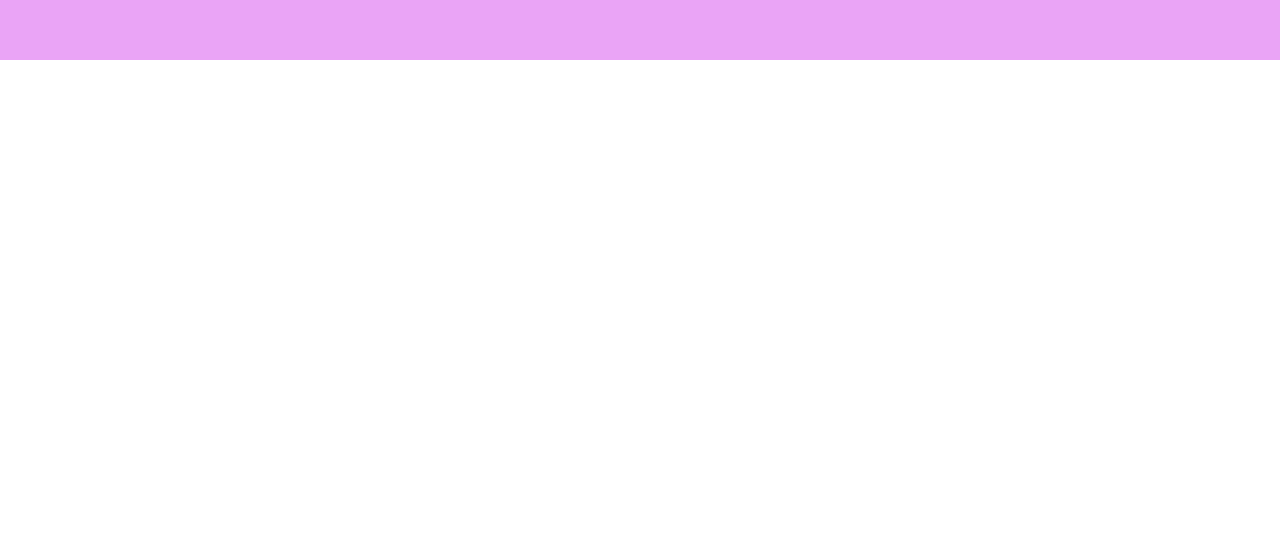
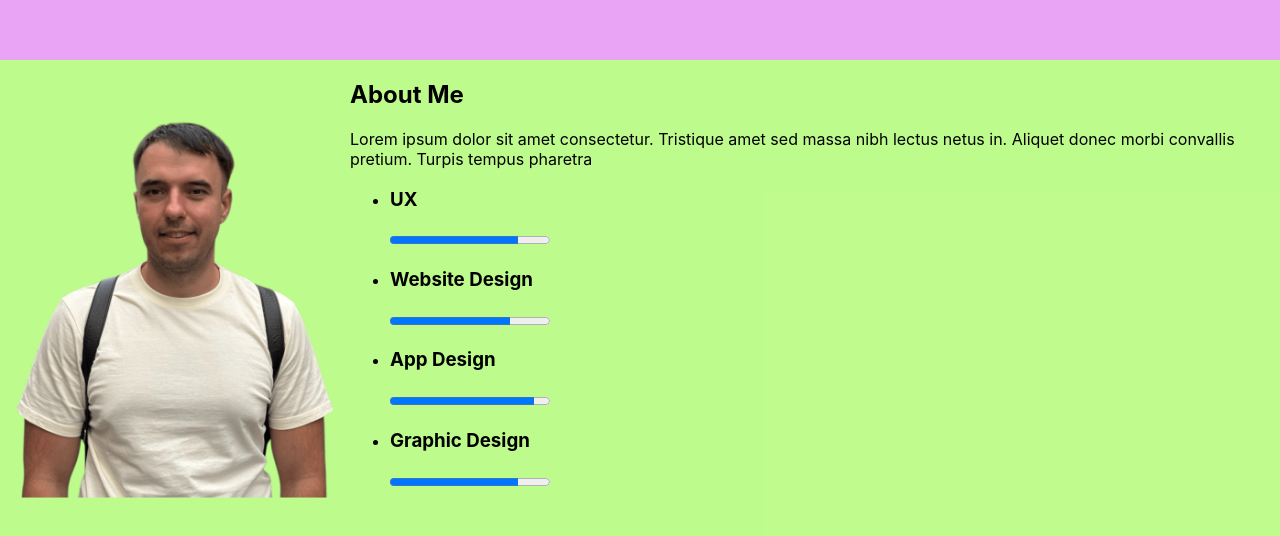
Before and after one commit to igor-minaev/portfolio-basic, a React (Vite) app: page / in a window 1280 px wide. Shown: the part 826-1362 px from the top of the page. Before the commit the page ends 886 px from the top, so only its background shows below. Built offline with nearby package versions, Linux system fonts and the light colour scheme.

Commit message:
add About component

```diff
--- a/src/App.tsx
+++ b/src/App.tsx
@@ -1,12 +1,14 @@
 import './App.css'
 import {Header} from "./layout/header/Header.tsx";
 import {Main} from "./layout/sections/main/Main.tsx";
+import {About} from "./layout/sections/about/About.tsx";
 
 function App() {
     return (
         <div className="App">
             <Header/>
             <Main/>
+            <About/>
         </div>
     )
 }
--- /dev/null
+++ b/src/components/SectionTitle.tsx
@@ -0,0 +1,4 @@
+import styled from "styled-components";
+
+export const SectionTitle = styled.h2`
+`
--- /dev/null
+++ b/src/layout/sections/about/About.tsx
@@ -0,0 +1,52 @@
+import {SectionTitle} from "../../../components/SectionTitle.tsx";
+import photo from '../../../assets/images/photo-5.webp'
+import styled from "styled-components";
+import {FlexWrapper} from "../../../components/FlexWrapper.tsx";
+
+export const About = () => {
+    return (
+        <StyledAbout>
+            <FlexWrapper alignItems="center" justifyContent="space-around">
+                <Photo src={photo} alt="photo"/>
+                <div>
+                    <SectionTitle>About Me</SectionTitle>
+                    <Text>Lorem ipsum dolor sit amet consectetur. Tristique amet sed massa nibh lectus netus in. Aliquet
+                        donec
+                        morbi convallis pretium. Turpis tempus pharetra</Text>
+                    <ul>
+                        <li>
+                            <h3>UX</h3>
+                            <progress max='100' value='80'/>
+                        </li>
+                        <li>
+                            <h3>Website Design</h3>
+                            <progress max='100' value='75'/>
+                        </li>
+                        <li>
+                            <h3>App Design </h3>
+                            <progress max='100' value='90'/>
+                        </li>
+                        <li>
+                            <h3>Graphic Design </h3>
+                            <progress max='100' value='80'/>
+                        </li>
+                    </ul>
+                </div>
+            </FlexWrapper>
+        </StyledAbout>
+    );
+};
+
+const StyledAbout = styled.section`
+    background-color: rgba(183, 251, 127, 0.89);
+    min-height: 100vh;
+`
+
+const Text = styled.p`
+`
+
+const Photo = styled.img`
+    width: 350px;
+    height: 430px;
+    object-fit: cover;
+`
```
Also changed, not shown: src/assets/images/photo-5.png (added), src/assets/images/photo-5.webp (added).
